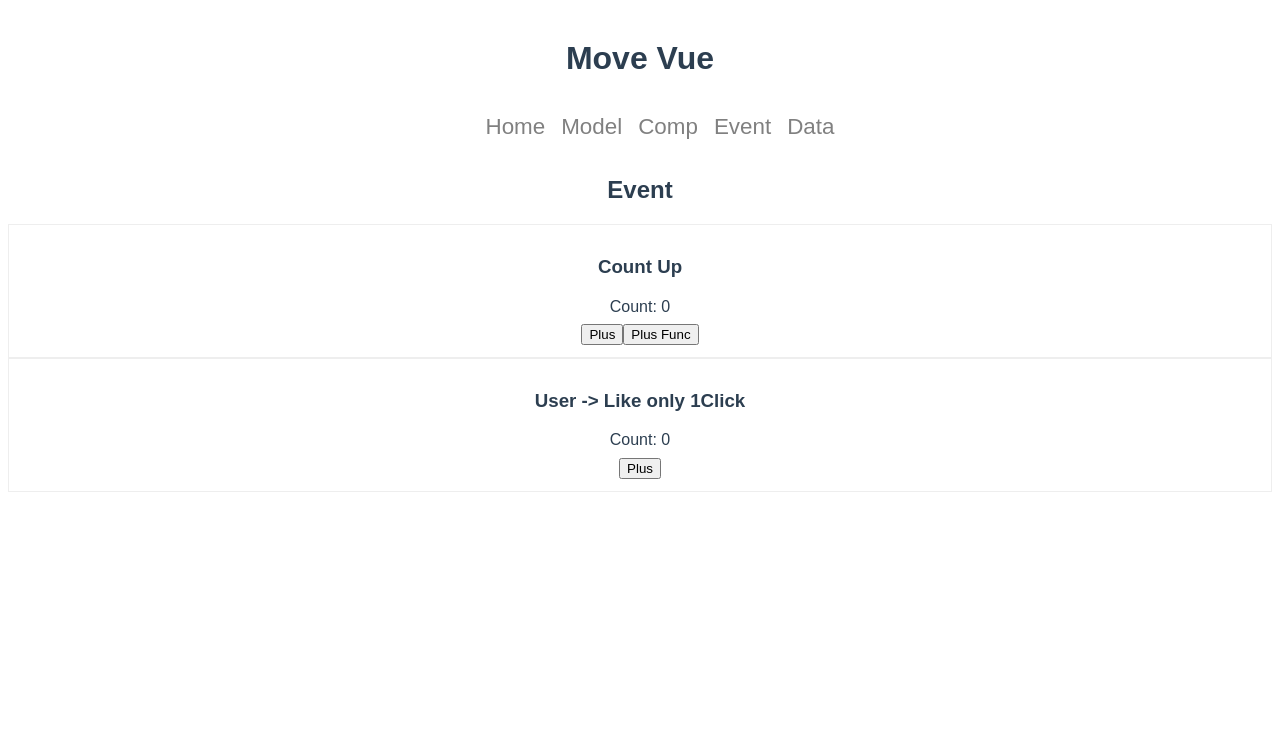
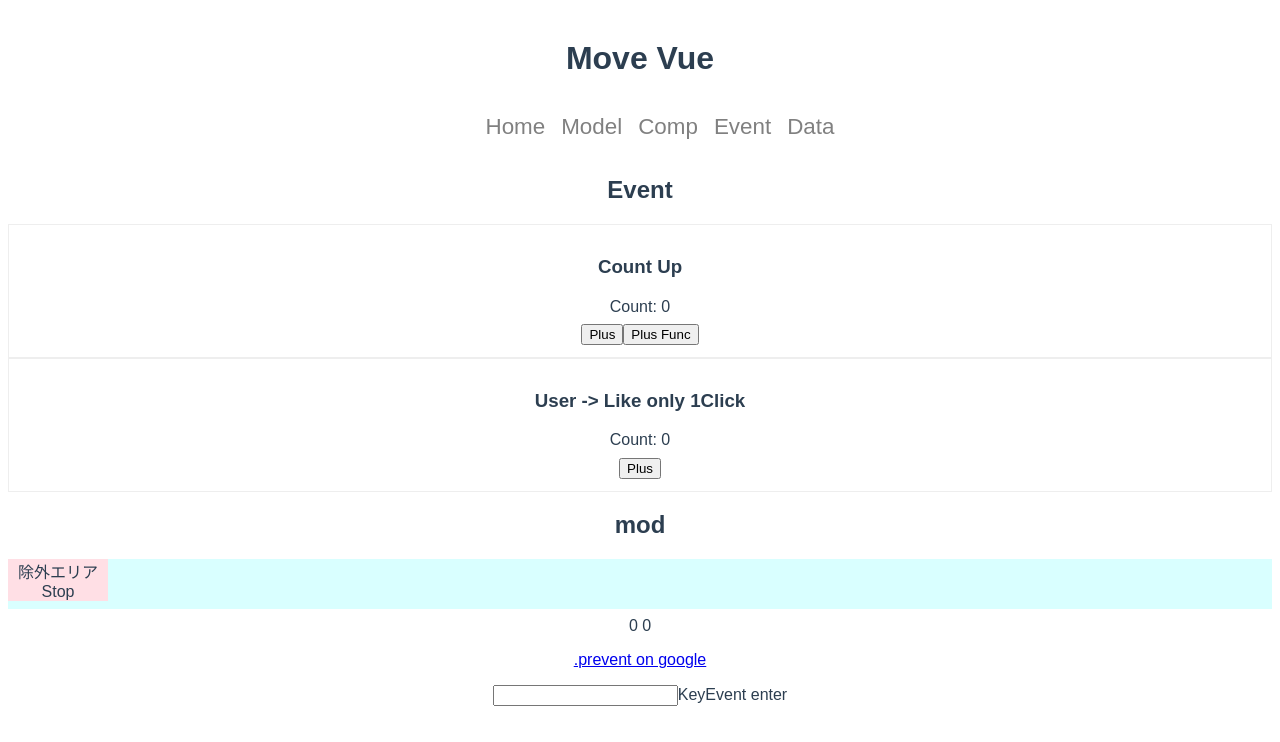
Before and after one commit to BoxPistols/move-vue-dev, a Vue app: page /event in a window 1280 px wide. Shown: the top 742 px of the page. Built offline with nearby package versions, Linux system fonts and the light colour scheme.

Commit message:
[Event] prevent

```diff
--- a/src/components/Array.vue
+++ b/src/components/Array.vue
@@ -144,5 +144,4 @@ export default {
     align-items center
     p
       margin-left 4px
-
 </style>
--- a/src/components/CalcTax.vue
+++ b/src/components/CalcTax.vue
@@ -25,25 +25,25 @@ export default {
   data() {
     return {
       price: 100,
-      budget: 300,
-    }
+      budget: 300
+    };
   },
   computed: {
     calcTax() {
       if (this.price > this.budget) {
-        return '予算オーバー'
+        return "予算オーバー";
       }
-      return Math.floor(this.price * 1.1)
+      return Math.floor(this.price * 1.1);
     },
 
     setColor() {
       if (this.price > this.budget) {
-        return 'crimson'
+        return "crimson";
       }
-      return null
-    },
-  },
-}
+      return null;
+    }
+  }
+};
 </script>
 
 <style lang="stylus" scoped="scoped">
--- /dev/null
+++ b/src/components/EventModifier.vue
@@ -0,0 +1,59 @@
+<template>
+  <div class="mod">
+    <h2>mod</h2>
+    <div @mousemove="point($event, 1)" class="mouse-position">
+      <!-- <p @mousemove="noEvent" class="no-event">除外エリア</p> -->
+      <p @mousemove.stop class="no-event">除外エリア Stop</p>
+      <p>{{ x }} {{ y }}</p>
+      <p class="no-move-link">
+        <!-- <a @click="noLink" href="https://google.com">preventDefault on google</a> -->
+        <a @click.prevent href="https://google.com">.prevent on google</a>
+      </p>
+      <p><input @keyup.enter="myKey" type="text">KeyEvent enter</p>
+    </div>
+  </div>
+</template>
+
+<script>
+export default {
+  data() {
+    return {
+      x: 0,
+      y: 0,
+    }
+  },
+  methods: {
+    point(event, dv) {
+      this.x = event.clientX / dv
+      this.y = event.clientY / dv
+    },
+    noEvent(e) {
+      e.stopPropagation()
+    },
+    noLink(e) {
+      e.preventDefault()
+    },
+    myKey(){
+      alert("key")
+    }
+
+  },
+}
+</script>
+
+<style scoped lang="stylus">
+.mouse-position{
+  /*
+    position: absolute
+    top: 0
+    left: 0
+  */
+  width: 100%
+  background: lighten(teal, 90%)
+  height: 50px
+}
+.no-event{
+  background lighten(pink, 50%)
+  width: 100px
+}
+</style>
--- a/src/views/Comp.vue
+++ b/src/views/Comp.vue
@@ -17,6 +17,4 @@ export default {
 };
 </script>
 
-<style scoped lang="stylus">
-
-</style>
+<style scoped lang="stylus"></style>
--- a/src/views/Event.vue
+++ b/src/views/Event.vue
@@ -1,17 +1,20 @@
 <template>
   <div>
     <event-basic />
+    <event-modifier/>
   </div>
 </template>
 
 <script>
-import EventBasic from "@/components/EventBasic.vue";
+import EventBasic from '@/components/EventBasic.vue'
+import EventModifier from '@/components/EventModifier.vue'
 
 export default {
   components: {
-    EventBasic
-  }
-};
+    EventBasic,
+    EventModifier,
+  },
+}
 </script>
 
 <style scoped lang="stylus"></style>
```
